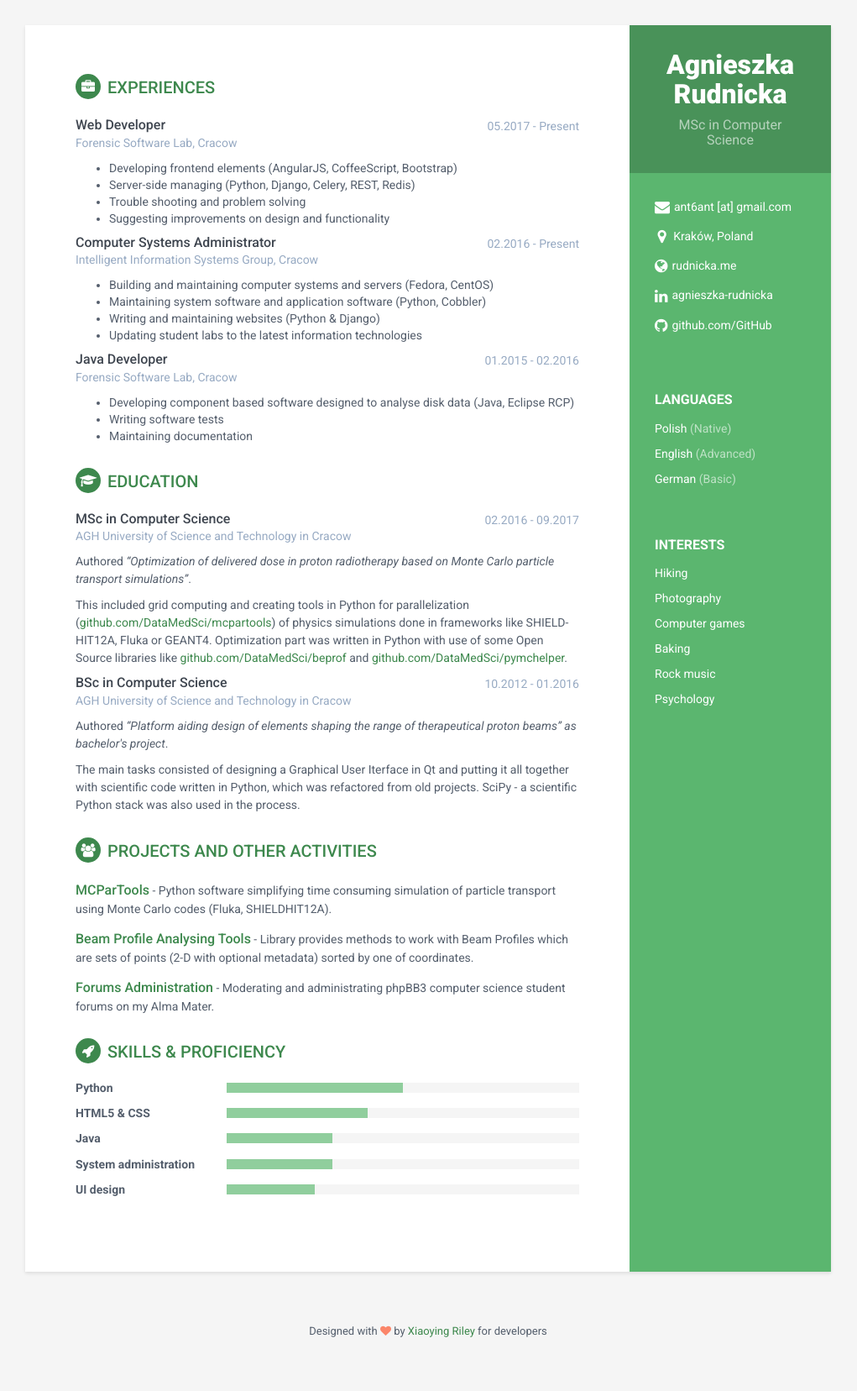
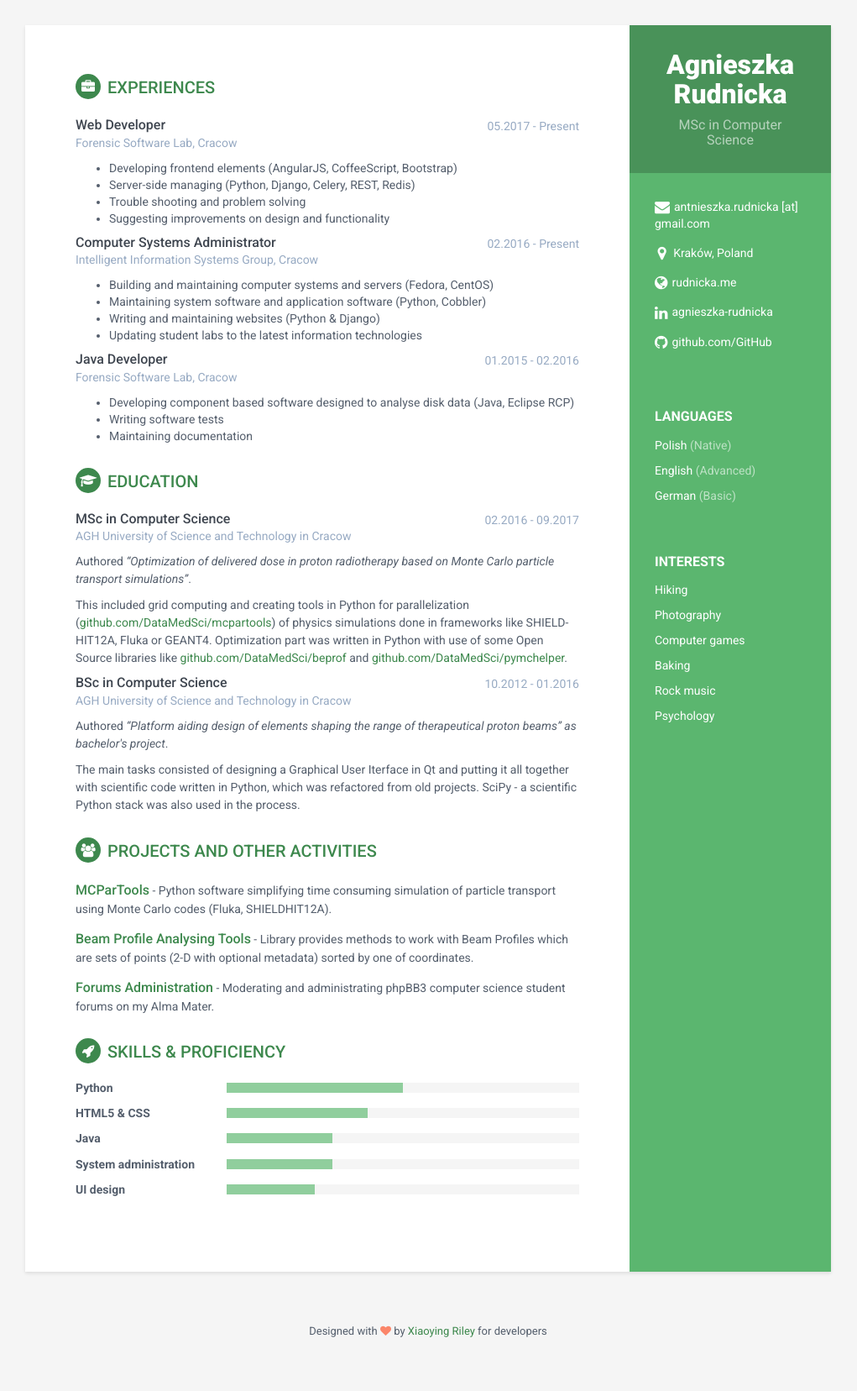
Before and after one commit to ant6/ant6.github.io, a Jekyll site: the page built from index.html, in a window 1280 px wide. Shown: the whole page at 84% size, without its empty margins (130-1151 px from the left). Built offline with Jekyll 4.4.1, drawn with Linux system fonts in a browser that asks for light colours.

Commit message:
Update _config.yml

```diff
--- a/_config.yml
+++ b/_config.yml
@@ -7,9 +7,9 @@
 # pic: profile.png
 
 #sidebar links
-email: ant6ant [at] gmail.com
+email: antnieszka.rudnicka [at] gmail.com
 city: Kraków, Poland
 # phone: 012 345 678 910
-github: ant6
+github: antnieszka
 website: rudnicka.me
 linkedin: agnieszka-rudnicka
```
